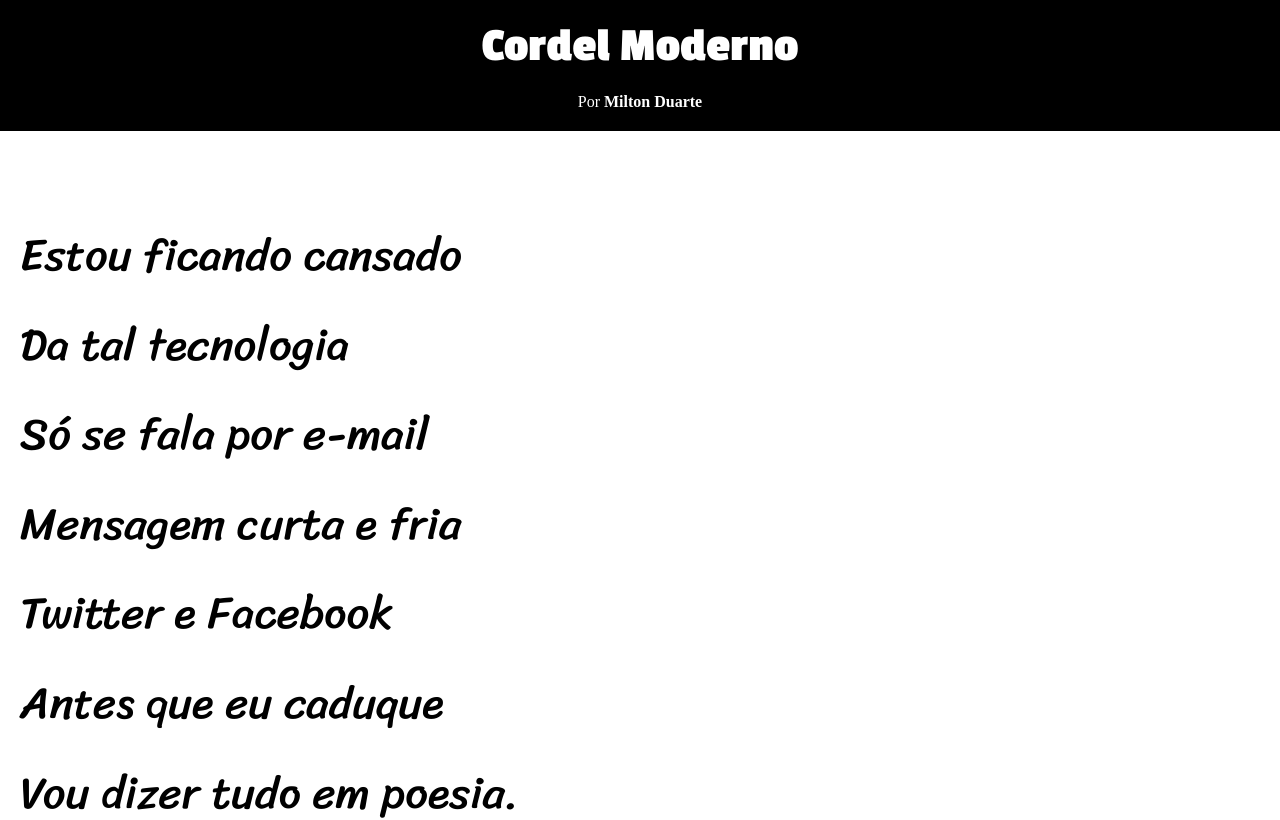
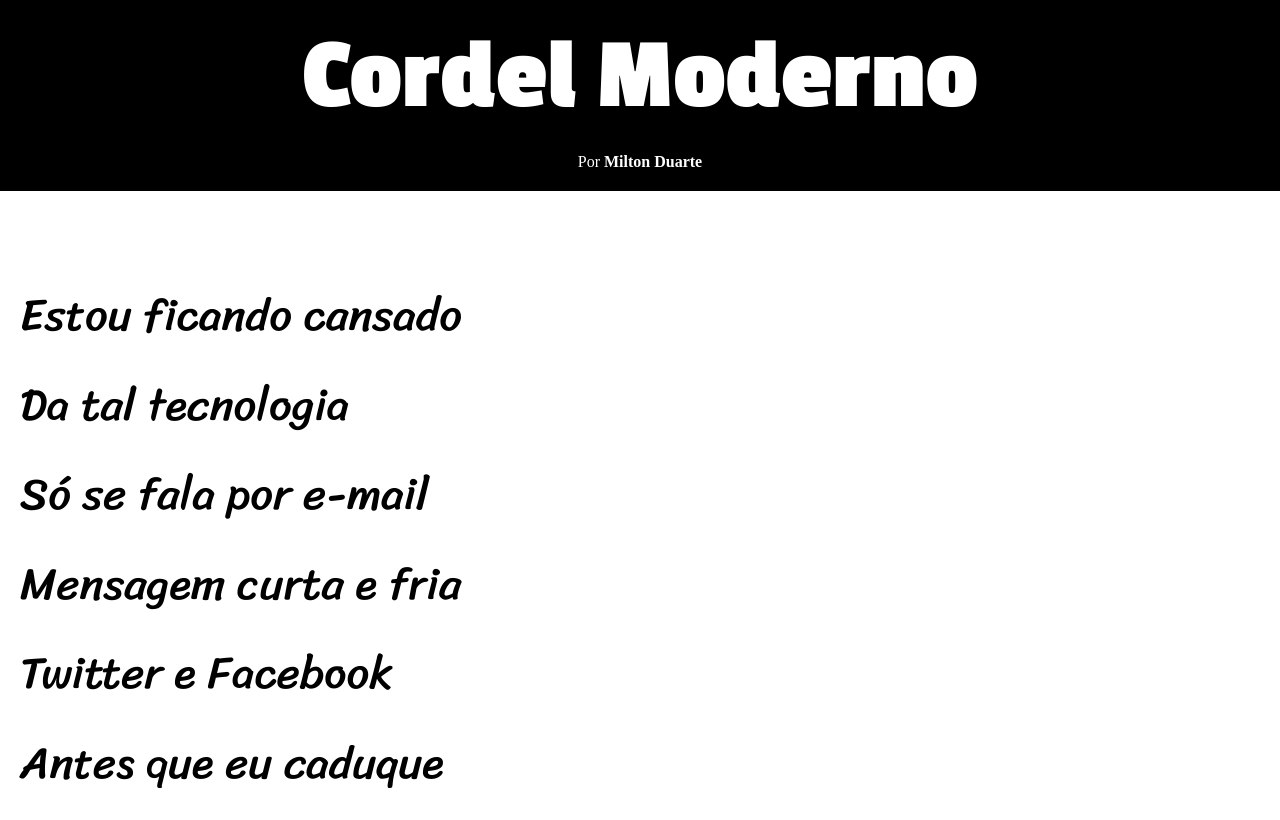
Before and after one commit to fsantosandrade/projeto-cordel, a plain HTML site: page index.html in a window 1280 px wide. Shown: the top 820 px of the page. Drawn offline with Linux system fonts and the light colour scheme.

Commit message:
update cabeçalho

```diff
--- a/estilo/style.css
+++ b/estilo/style.css
@@ -21,7 +21,7 @@ header {
 h1 {
     font-family: 'Passion One', sans-serif;
     padding: 20px;
-    font-size: 3em;
+    font-size: 8vw;
 }
 
 header > p {
```
